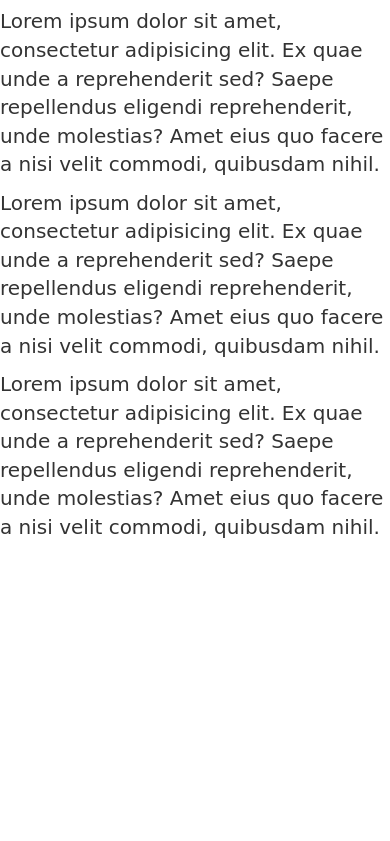
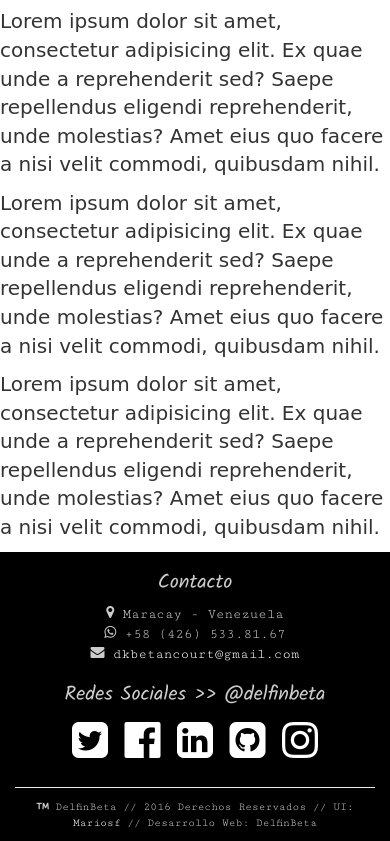
Before and after one commit to DelfinBetaProyectos/DelfinBetaWeb, a plain HTML site: page index.html in a window 390 px wide. Shown: the part 2532-3373 px from the top of the page. Before the commit the page ends 3084 px from the top, so only its background shows below. Drawn offline with nearby package versions, Linux system fonts and the light colour scheme; files whose address does not match are found by name; a web font is replaced by a local one.

Commit message:
Pie de Página Responsive y Redes Sociales

```diff
--- a/css/delfinbeta.css
+++ b/css/delfinbeta.css
@@ -158,6 +158,52 @@ h1, h2, h3, h4, h5, h6 {
 /*********************************************/
 /*****           Pie de Página           *****/
 /*********************************************/
+.piePag {
+	background-color: #000000;
+	color: #CCCCCC;
+	font-family: 'Cutive Mono', monospace, serif;
+	font-size: .7em;
+}
+
+.piePag h2 {
+	font-size: 20px;
+}
+
+.piePag ul {
+	margin: 0;
+	padding: 0;
+}
+
+.piePag ul li {
+	list-style: none;
+}
+
+.piePag a {
+	color: #FFFFFF;
+}
+
+.piePag hr {
+	margin: .8em 0;
+}
+
+.piePag .icono {
+	font-size: 20px;
+}
+
+.piePag .derechos {
+	font-size: .8em;
+	text-align: center;
+}
+
+.piePag .redes li {
+	display: inline-block;
+	font-size: 3em;
+	margin: 0 4px;
+}
+
+.piePag .redes li a {
+	text-decoration: none;
+}
 
 /*********************************************/
 /*****             Formulario            *****/
--- a/index.html
+++ b/index.html
@@ -106,6 +106,33 @@
 		<p>Lorem ipsum dolor sit amet, consectetur adipisicing elit. Ex quae unde a reprehenderit sed? Saepe repellendus eligendi reprehenderit, unde molestias? Amet eius quo facere a nisi velit commodi, quibusdam nihil.</p>
 	</section>
 
+	<footer class="piePag">
+		<div class="container">
+			<div class="row">
+				<div class="col-xs-12 col-md-6 text-center">
+					<h2>Contacto</h2>
+					<ul>
+						<li><i class="icon-map-marker"></i> Maracay - Venezuela</li>
+						<li><i class="icon-whatsapp"></i> +58 (426) 533.81.67</li>
+						<li><i class="icon-envelope"></i> <a href="mailto:dkbetancourt@gmail.com">dkbetancourt@gmail.com</a></li>
+					</ul>
+				</div>
+				<div class="col-xs-12 col-md-6 text-center">
+					<h2>Redes Sociales >> @delfinbeta</h2>
+					<ul class="redes">
+						<li><a href="https://twitter.com/delfinbeta" target="_blank"><i class="icon-twitter-square"></i></a></li>
+						<li><a href="https://www.facebook.com/delfin.beta" target="_blank"><i class="icon-facebook-official"></i></a></li>
+						<li><a href="https://ve.linkedin.com/in/delfinbeta" target="_blank"><i class="icon-linkedin-square"></i></a></li>
+						<li><a href="https://github.com/delfinbeta" target="_blank"><i class="icon-github-square"></i></a></li>
+						<li><a href="https://www.instagram.com/delfinbeta/" target="_blank"><i class="icon-instagram"></i></a></li>
+					</ul>
+				</div>
+			</div>
+			<hr />
+			<p class="derechos"><i class="icon-trademark"></i> DelfinBeta // 2016 Derechos Reservados // UI: <a href="http://mariofernandezs.com/" target="_blank">Mariosf</a> // Desarrollo Web: DelfinBeta</p>
+		</div>
+	</footer>
+
 	<!-- Scripts -->
   <script type="text/javascript" src="https://ajax.googleapis.com/ajax/libs/jquery/1.12.4/jquery.min.js"></script>
   <script type="text/javascript" src="js/bootstrap.min.js"></script>
```
